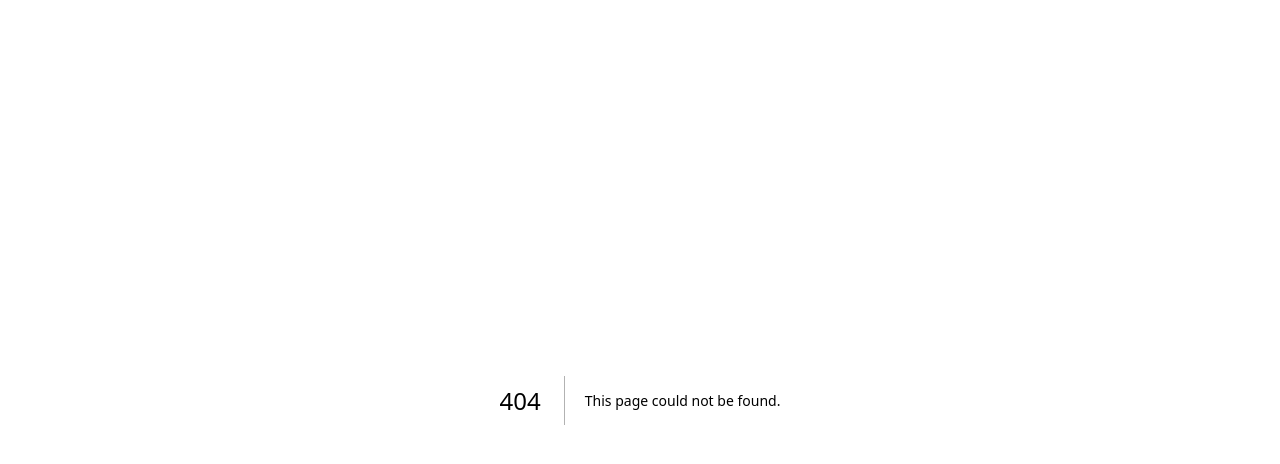
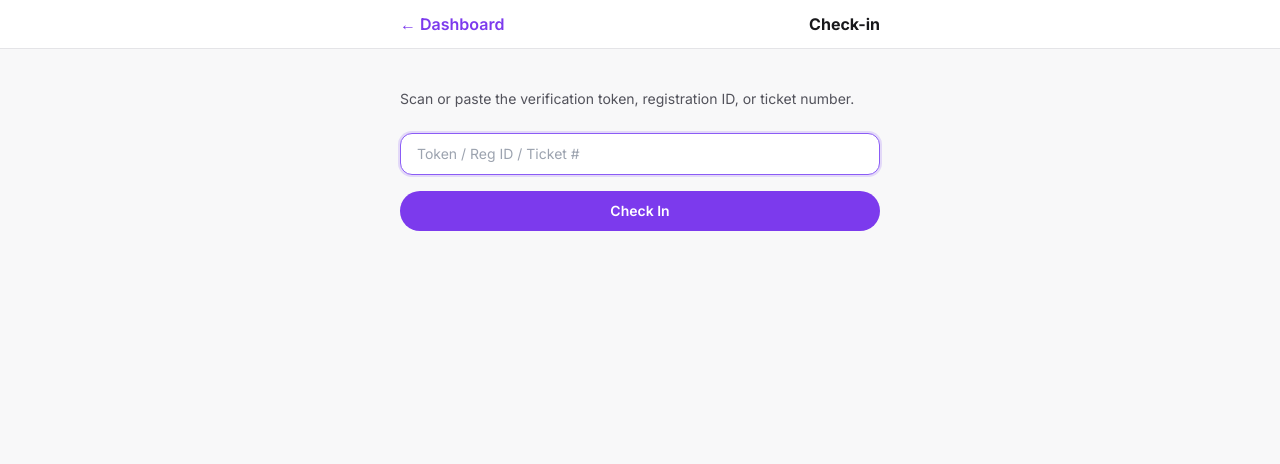
Before and after one commit to patelkiara189-pixel/creatorverse-event-platform, a Next.js app: page /admin/checkin in a window 1280 px wide. Before the commit this address had no page. Shown: the top 464 px of the page. Built offline with nearby package versions, Linux system fonts and the light colour scheme.

Commit message:
Add admin check-in page

```diff
--- /dev/null
+++ b/src/app/admin/checkin/page.tsx
@@ -0,0 +1,83 @@
+"use client";
+
+import { useState } from "react";
+import Link from "next/link";
+import { useRouter } from "next/navigation";
+
+export default function AdminCheckinPage() {
+  const router = useRouter();
+  const [token, setToken] = useState("");
+  const [result, setResult] = useState<{ success: boolean; message: string; registration?: any } | null>(null);
+  const [loading, setLoading] = useState(false);
+
+  async function onSubmit(e: React.FormEvent) {
+    e.preventDefault();
+    setLoading(true);
+    setResult(null);
+    try {
+      const res = await fetch("/api/checkin", {
+        method: "POST",
+        headers: { "Content-Type": "application/json" },
+        body: JSON.stringify({ token: token.trim() }),
+      });
+      if (res.status === 401) {
+        router.push("/admin/login");
+        return;
+      }
+      const data = await res.json();
+      setResult(data);
+      if (data.success) setToken("");
+    } catch {
+      setResult({ success: false, message: "Network error" });
+    }
+    setLoading(false);
+  }
+
+  return (
+    <div className="min-h-screen bg-ink-50">
+      <header className="border-b border-ink-200 bg-white">
+        <div className="mx-auto flex max-w-lg items-center justify-between px-4 py-3">
+          <Link href="/admin/dashboard" className="font-semibold text-brand-600">
+            ← Dashboard
+          </Link>
+          <h1 className="font-bold">Check-in</h1>
+        </div>
+      </header>
+      <main className="mx-auto max-w-lg px-4 py-10">
+        <p className="text-sm text-ink-600">
+          Scan or paste the verification token, registration ID, or ticket number.
+        </p>
+        <form onSubmit={onSubmit} className="mt-6 space-y-4">
+          <input
+            className="input"
+            placeholder="Token / Reg ID / Ticket #"
+            value={token}
+            onChange={(e) => setToken(e.target.value)}
+            required
+            autoFocus
+          />
+          <button type="submit" className="btn-primary w-full" disabled={loading}>
+            {loading ? "Checking..." : "Check In"}
+          </button>
+        </form>
+        {result && (
+          <div
+            className={`mt-6 rounded-xl border p-4 ${
+              result.success
+                ? "border-emerald-200 bg-emerald-50 text-emerald-800"
+                : "border-red-200 bg-red-50 text-red-800"
+            }`}
+          >
+            <p className="font-semibold">{result.success ? "OK" : "Failed"}</p>
+            <p className="mt-1 text-sm">{result.message}</p>
+            {result.registration && (
+              <p className="mt-2 text-sm">
+                {result.registration.fullName} · {result.registration.registrationId}
+              </p>
+            )}
+          </div>
+        )}
+      </main>
+    </div>
+  );
+}
```
